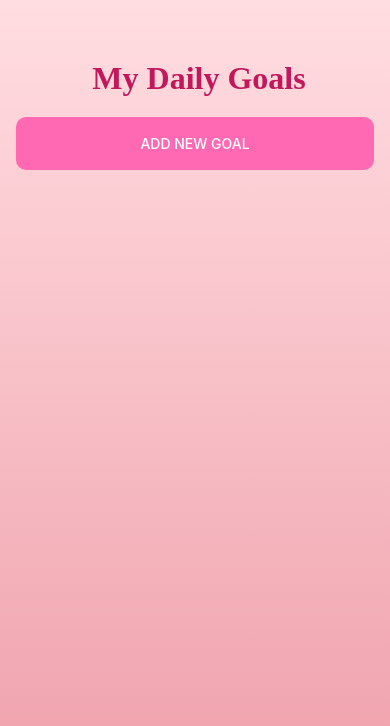
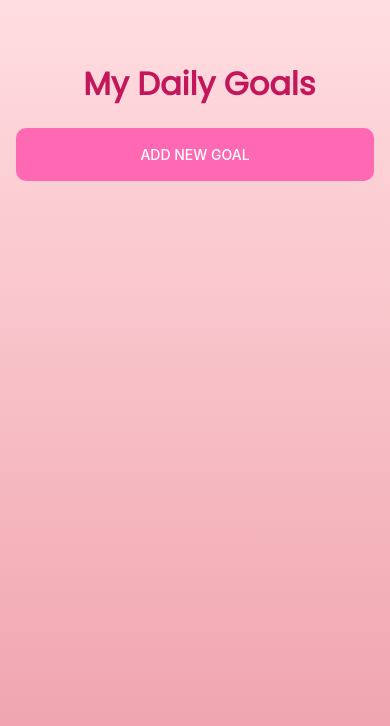
Before and after one commit to Esdeath4l/GoalApp, a React Native app: screen / in a window 390 px wide. Shown: the top 726 px of the page. Built offline with nearby package versions, Linux system fonts and the light colour scheme.

Commit message:
Update App.js

```diff
--- a/App.js
+++ b/App.js
@@ -119,7 +119,7 @@ const styles = StyleSheet.create({
     marginBottom: 20,
     textAlign: 'center',
     color: '#c2185b',
-    fontFamily: 'Poppins-Regular',
+    fontFamily: 'poppins',
 
     textShadowOffset: { width: 1, height: 1 },
     textShadowRadius: 10,
```
